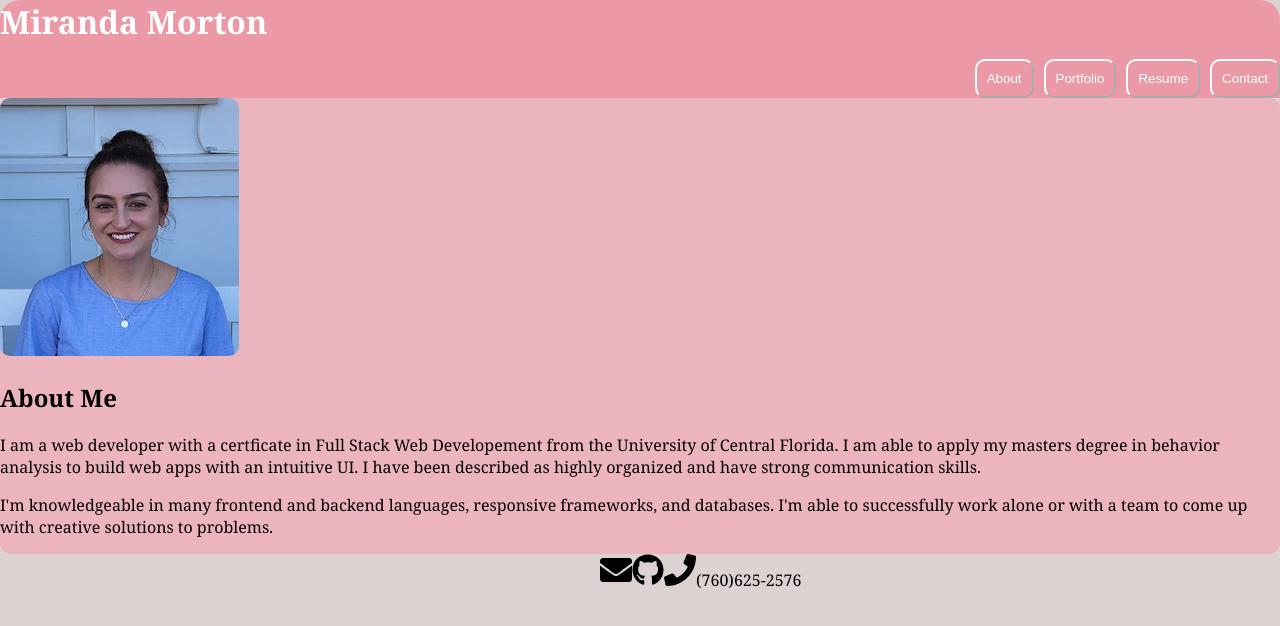
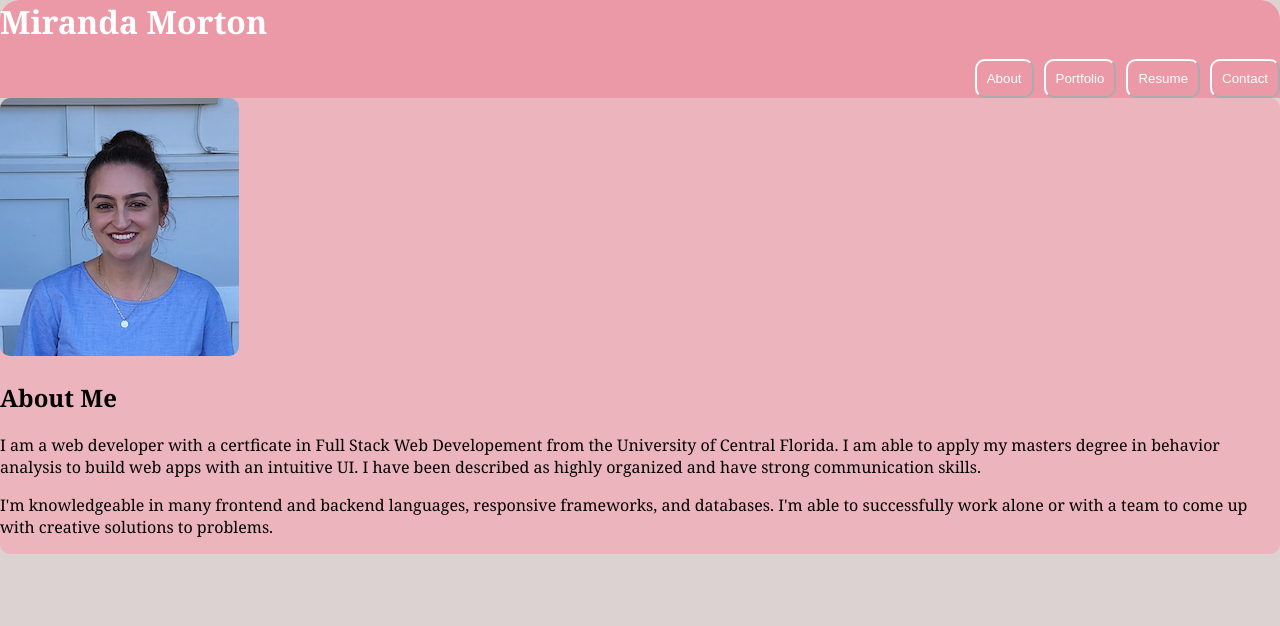
Before and after one commit to mirandamorton1/React-Portfolio, a React (Create React App) app in the folder my-app/: page / in a window 1280 px wide. Shown: the top 626 px of the page. Built offline with nearby package versions, Linux system fonts and the light colour scheme.

Commit message:
footer gone

```diff
--- a/my-app/src/components/PortfolioContainer.js
+++ b/my-app/src/components/PortfolioContainer.js
@@ -4,7 +4,7 @@ import About from '../pages/About';
 import Portfolio from '../pages/Portfolio';
 import Resume from '../pages/Resume';
 import Contact from '../pages/Contact';
-import Footer from '../components/Footer'
+// import Footer from '../components/Footer'
 
 export default function PortfolioContainer() {
   const [currentPage, setCurrentPage] = useState('About');
@@ -31,7 +31,7 @@ export default function PortfolioContainer() {
       <div>
       {renderPage()}
       </div>
-      <Footer/>
+      {/* <Footer/> */}
     </main>
   );
 }
```
